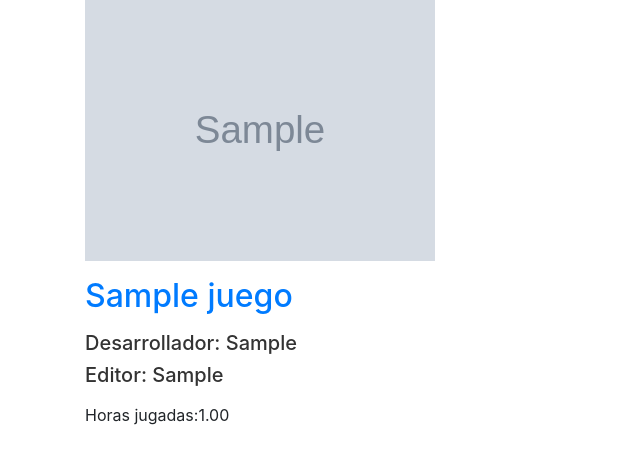
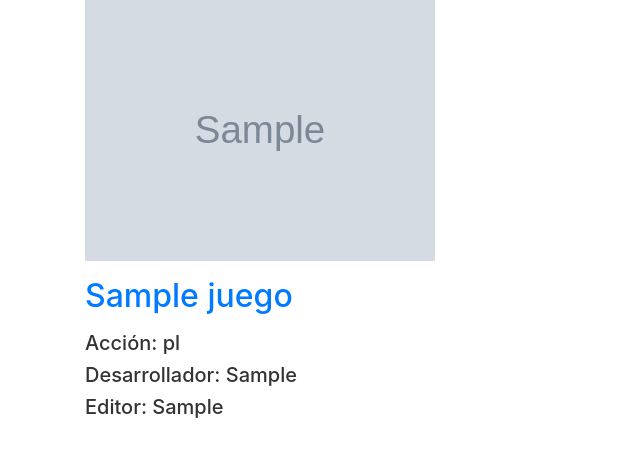
Before and after one commit to alvvazort/SteamRecommender, a Django app: template main/templates/acciones_usuario.html in a window 1280 px wide. Shown: the part 434-885 px from the top of the page, without its empty margins (0-640 px from the left). Before the commit the page ends 859 px from the top, so only its background shows below. Run offline with Django 3.2, Linux system fonts and the light colour scheme; tables that the repository leaves empty hold one stand-in row (values such as "Sample post"); the template is opened without the code that fills it: values that come from a table or form of the project are taken from there, most other values are stand-ins (such as "Sample title", 1, 10 or a date in 2020); grey boxes marked "Sample" are stand-in pictures; some libraries are stand-ins or nearby versions.

Commit message:
Acciones

```diff
--- a/main/templates/acciones_usuario.html
+++ b/main/templates/acciones_usuario.html
@@ -30,12 +30,15 @@
 							</figure>
 							<h2 class="product-title"><a href="">{{row.juego.titulo}}</a></h2>
 							<p>
+							<h5>Acción: {{row.accion}}</h5>
 							<h5>Desarrollador: {{row.juego.desarrollador}}</h5>
 							<h5>Editor: {{row.juego.editor}}</h5>
 							</p>
+							{% if row.accion == "play" %}
 							<div class="wp-block-footer">
 								Horas jugadas:{{row.horasJugadas | floatformat:"2"}}
 							</div>
+							{% endif %}
 						</div>
 					</div>
 					{% endfor %}
```
